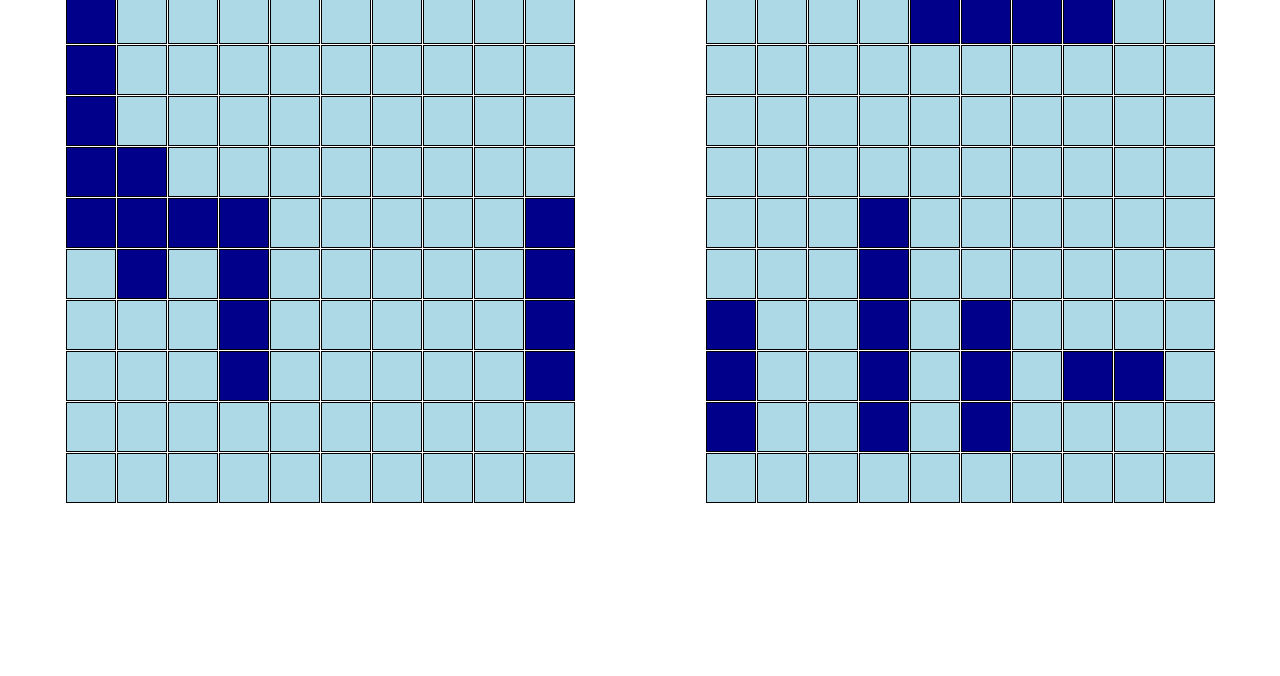
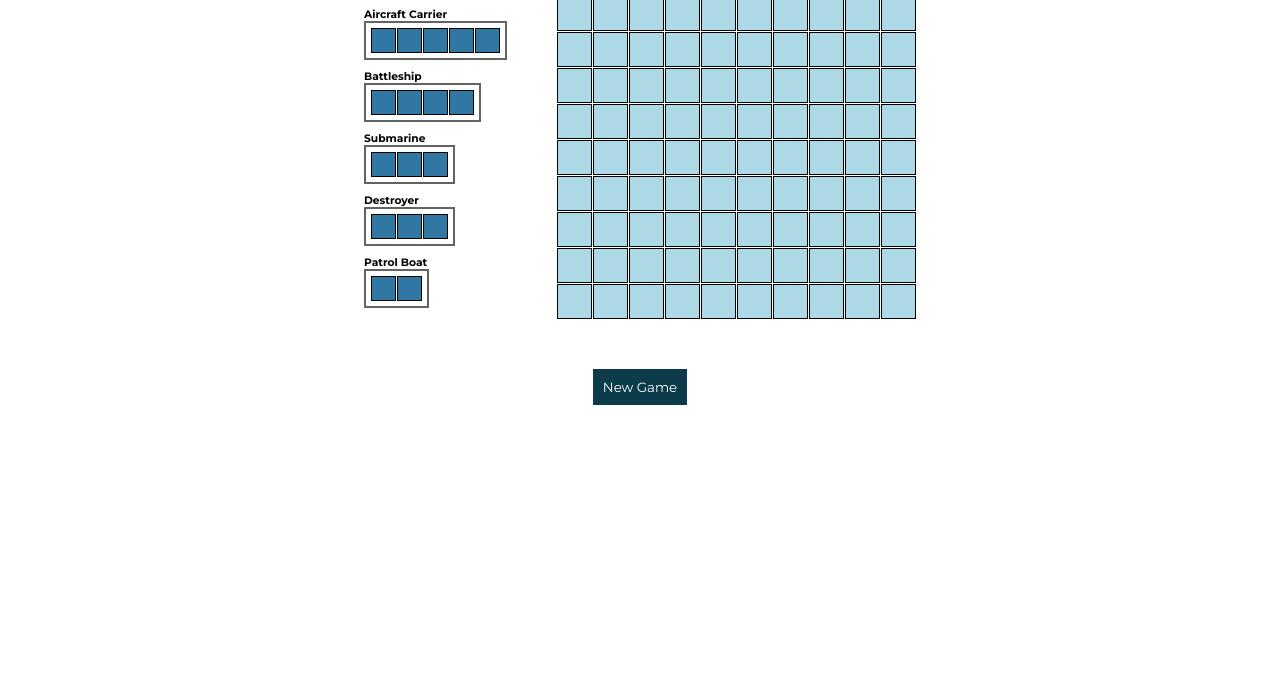
Before and after one commit to JoseD971/battleship, a website built with webpack: page src/index.html in a window 1280 px wide. Shown: the part 124-800 px from the top of the page. Built offline with nearby package versions, Linux system fonts and the light colour scheme.

Commit message:
feat: new board structure for ship positioning and start game
feat: new methods in Game module to generate the ship positioning board

fix: correction in the assignName method to correctly assign the name of the ships on both boards

```diff
--- a/src/assets/css/style.css
+++ b/src/assets/css/style.css
@@ -25,15 +25,15 @@
 
 .board {
     display: grid;
-    grid-template-columns: repeat(10, 50px);
-    grid-template-rows: repeat(10, 50px);
+    grid-template-columns: repeat(10, 35px);
+    grid-template-rows: repeat(10, 35px);
     gap: 1px;
-    margin-bottom: 20px;
+    padding: 15px;
 }
 
 .cell {
-    width: 50px;
-    height: 50px;
+    width: 35px;
+    height: 35px;
     background-color: #add8e6;
     border: 1px solid #000;
     cursor: pointer;
@@ -44,19 +44,21 @@
 }
 
 .hit {
-    background-color: red !important;
+    background-color: rgb(224, 129, 129) !important;
 }
 
 .miss {
-    background-color: gray !important;
+    background-color: rgb(180, 178, 178) !important;
 }
 
 .ship {
-    background-color: darkblue;
+    background-color: #3177a3;
 }
 
 .title {
     text-align: center;
+    color: #216582;
+    text-shadow: 2px 3px 5px #216582;
     margin-bottom: 30px;
 }
 
@@ -65,7 +67,58 @@
     margin-bottom: 10px;
 }
 
-.playground {
+#playground {
+    display: none;
+}
+
+#btns-container {
     display: flex;
-    justify-content: space-around;
+    justify-content: center;
 }
+
+#startNewGame {
+    padding: 10px;
+    background-color: #0c3b4b;
+    color: #ffffff;
+    border: none;
+    cursor: pointer;
+}
+
+#game-config {
+    display: flex;
+    justify-content: center;
+    gap: 20px;
+    margin-bottom: 35px;
+}
+
+#ship-selection {
+    padding: 15px;
+    display: flex;
+    flex-direction: column;
+    align-items: flex-start;
+    gap: 10px;
+}
+
+#ship-selection h3 {
+    margin-bottom: 15px;
+}
+
+.ship-unit {
+    display: flex;
+    justify-content: start;
+    gap: 1px;
+    cursor: pointer;
+    padding: 5px;
+    border: 2px solid #636363;
+}
+
+.ship-unit:hover {
+    border: 2px solid #4dd6b6;
+}
+
+.unit {
+    width: 25px;
+    height: 25px;
+    background-color: #3177a3;
+    border: 1px solid #000;
+}
--- a/src/index.html
+++ b/src/index.html
@@ -7,7 +7,7 @@
 </head>
 <body>
     <h1 class="title">Battleship Game</h1>
-    <div class="playground">
+    <div id="playground">
         <div class="board-space">
             <h1>Player</h1>
             <div id="playerBoard" class="board"></div>
@@ -17,5 +17,58 @@
             <div id="computerBoard" class="board"></div>
         </div>
     </div>
+
+    <div id="game-config">
+        <div id="ship-selection">
+            <h3>Your ships</h3>
+            <div id="aircraft">
+                <h6>Aircraft Carrier</h6>
+                <div class="ship-unit">
+                    <div class="unit"></div>
+                    <div class="unit"></div>
+                    <div class="unit"></div>
+                    <div class="unit"></div>
+                    <div class="unit"></div>
+                </div>
+            </div>
+            <div id="">
+                <h6>Battleship</h6>
+                <div class="ship-unit">
+                    <div class="unit"></div>
+                    <div class="unit"></div>
+                    <div class="unit"></div>
+                    <div class="unit"></div>
+                </div>
+            </div>
+            <div id="">
+                <h6>Submarine</h6>
+                <div class="ship-unit">
+                    <div class="unit"></div>
+                    <div class="unit"></div>
+                    <div class="unit"></div>
+                </div>
+            </div>
+            <div id="">
+                <h6>Destroyer</h6>
+                <div class="ship-unit">
+                    <div class="unit"></div>
+                    <div class="unit"></div>
+                    <div class="unit"></div>
+                </div>
+            </div>
+            <div id="">
+                <h6>Patrol Boat</h6>
+                <div class="ship-unit">
+                    <div class="unit"></div>
+                    <div class="unit"></div>
+                </div>
+            </div>
+        </div>
+        <div id="initial-board" class="board"></div>
+    </div>
+
+    <div id="btns-container">
+        <button id="startNewGame" type="button">New Game</button>
+    </div>
 </body>
 </html>
--- a/src/index.js
+++ b/src/index.js
@@ -2,3 +2,5 @@ import './assets/css/style.css';
 import Game from './modules/Game.js';
 
 const game = new Game();
+
+game.renderInitialBoard('initial-board');
--- a/src/modules/Game.js
+++ b/src/modules/Game.js
@@ -4,6 +4,10 @@ import Player from './Player.js';
 
 class Game {
     constructor() {
+        this.eventListeners();
+    }
+
+    initGame() {
         this.player = new Player('real');
         this.computer = new Player('computer');
         this.currentPlayer = this.player;
@@ -53,6 +57,22 @@ class Game {
     renderBoards() {
         this.renderBoard('playerBoard', this.player.gameboard, false);
         this.renderBoard('computerBoard', this.computer.gameboard, true);
+    }
+
+    renderInitialBoard(boardId) {
+        const boardElement = document.getElementById(boardId);
+        boardElement.innerHTML = '';
+
+        for (let row = 0; row < 10; row++) {
+            for (let col = 0; col < 10; col++) {
+                const cell = document.createElement('div');
+                cell.classList.add('cell');
+                cell.id = `${boardId}Cell-${row}-${col}`;
+                cell.setAttribute('data-row', row);
+                cell.setAttribute('data-col', col);
+                boardElement.appendChild(cell);
+            }
+        }
     }
 
     renderBoard(boardId, gameboard, isComputer) {
@@ -152,15 +172,26 @@ class Game {
 
                     if (hit) {
                         cell.classList.add('hit');
-                        console.log(cell);
                     } else {
                         cell.classList.add('miss');
-                        console.log(cell);
                     }
                 }
             }
         }, 1000);
     }
+
+    eventListeners() {
+        var gameBtn = document.getElementById('startNewGame');
+
+        gameBtn.addEventListener('click', () => {
+            var playground = document.getElementById('playground');
+            var config = document.getElementById('game-config');
+
+            playground.style.cssText = 'display: flex; justify-content: space-around;';
+            config.style.cssText = 'display: none;'
+            this.initGame();
+        });
+    }
 }
 
 export default Game;
--- a/src/modules/Ship.js
+++ b/src/modules/Ship.js
@@ -16,6 +16,7 @@ class Ship {
                 return 'Battleship';
             case 3:
                 Ship.length3Count += 1;
+                if (Ship.length3Count  === 2) Ship.length3Count = 0;
                 return Ship.length3Count === 1 ? 'Submarine' : 'Destroyer';
             case 2:
                 return 'Patrol Boat';
```
